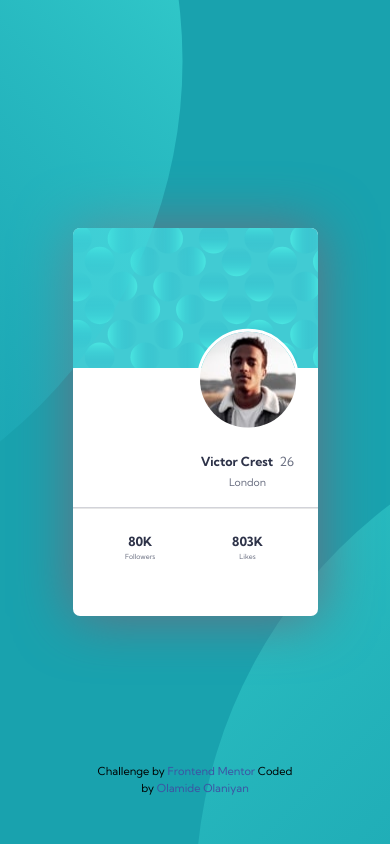
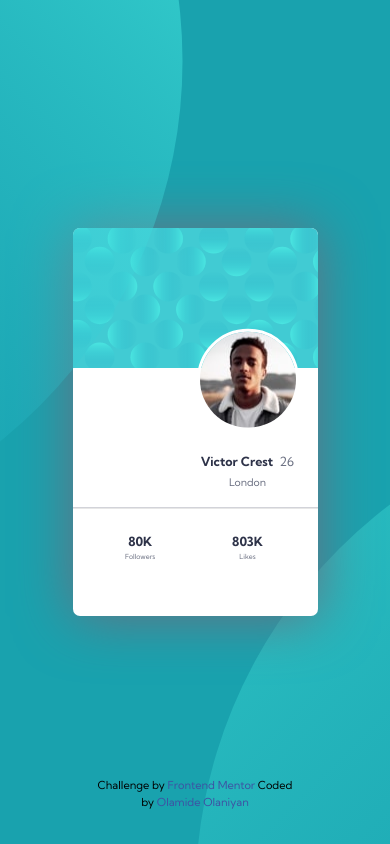
Before and after one commit to Cyber-Mat/wk2task1, a plain HTML site: page index.html in a window 390 px wide. Shown: the top 844 px of the page. Drawn offline with Linux system fonts and the light colour scheme.

Commit message:
Update style.css

```diff
--- a/style.css
+++ b/style.css
@@ -135,6 +135,10 @@ body {
   bottom: 4rem;
   left: 50%;
   transform: translate(-50%, -50%);
+
+  @media only screen and (max-width: 400px) {
+    bottom: 2rem;
+  }
 }
 .attribution a {
   color: hsl(228, 45%, 44%);
```
